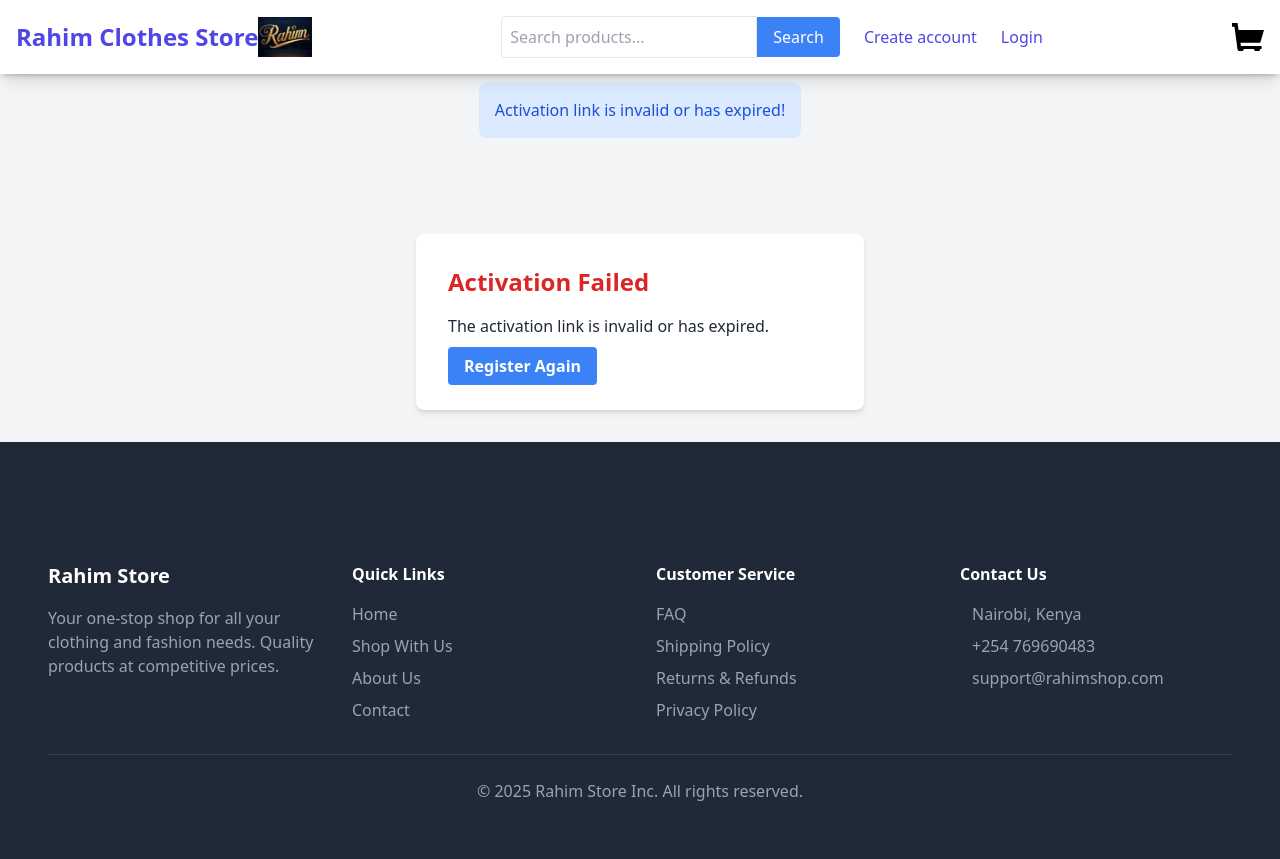
After one commit to rahim8050/Rahim-Online-Clothing-Store, a Django app: page /users/activate/1/1/ in a window 1280 px wide. The commit adds this page. Run offline with Django 5.2, Linux system fonts and the light colour scheme; style sheets or scripts are compiled from the project's sources; parts of the project's set-up code (start-up, migrations or seed data) failed here and were passed over; some libraries are stand-ins or nearby versions.

Commit message:
Implement account activation feature with email verification and update user authentication URLs

```diff
--- a/templates/includes/nav.html
+++ b/templates/includes/nav.html
@@ -22,20 +22,20 @@
 
                 <!-- Navigation Items -->
                 <div class="flex items-center space-x-6">
-                    <a href="{% url 'register'%}" class="text-indigo-600 hover:text-indigo-800 transition-colors duration-300">
+                    <a href="{% url 'users:register'%}" class="text-indigo-600 hover:text-indigo-800 transition-colors duration-300">
                         Create account
                     </a>
 
                     <!-- Auth Section -->
                     <div class="flex items-center">
                         {% if user.is_authenticated %}
-                        <form method="post" action="{% url 'logout' %}">
+                        <form method="post" action="{% url 'users:logout' %}">
                             {% csrf_token %}
                             <button class="text-indigo-600 hover:text-indigo-800 transition-colors duration-300"
                                     type="submit">Logout</button>
                         </form>
                         {% else %}
-                        <a href="{% url 'login' %}"
+                        <a href="{% url 'users:login' %}"
                            class="text-indigo-600 hover:text-indigo-800 transition-colors duration-300">
                             Login
                         </a>
@@ -89,18 +89,18 @@
 
             <!-- Mobile Navigation Links -->
             <div class="flex flex-col space-y-2 border-t pt-4">
-                <a href="{% url 'register'%}" class="px-4 py-2 text-indigo-600 hover:text-indigo-800">
+                <a href="{% url 'users:register'%}" class="px-4 py-2 text-indigo-600 hover:text-indigo-800">
                     Create account
                 </a>
                 {% if user.is_authenticated %}
-                <form method="post" action="{% url 'logout' %}" class="px-4 py-2">
+                <form method="post" action="{% url 'users:logout' %}" class="px-4 py-2">
                     {% csrf_token %}
                     <button type="submit" class="text-indigo-600 hover:text-indigo-800">
                         Logout
                     </button>
                 </form>
                 {% else %}
-                <a href="{% url 'login'%}" class="px-4 py-2 text-indigo-600 hover:text-indigo-800">
+                <a href="{% url 'users:login'%}" class="px-4 py-2 text-indigo-600 hover:text-indigo-800">
                     Login
                 </a>
                 {% endif %}
--- a/users/models.py
+++ b/users/models.py
@@ -1,7 +1,6 @@
 from django.contrib.auth.models import AbstractUser
-from django.db import models
 
-from product_app.models import Product
+
 
 
 # Create your models here.
--- /dev/null
+++ b/users/templates/users/accounts/activation_invalid.html
@@ -0,0 +1,12 @@
+{% extends 'base.html' %}
+
+{% block content %}
+<div class="max-w-md mx-auto mt-10 bg-white p-8 rounded-lg shadow-md">
+    <h2 class="text-2xl font-bold text-red-600 mb-4">Activation Failed</h2>
+    <p class="mb-4">The activation link is invalid or has expired.</p>
+    <a href="{% url 'users:register' %}"
+       class="bg-blue-500 hover:bg-blue-700 text-white font-bold py-2 px-4 rounded">
+        Register Again
+    </a>
+</div>
+{% endblock %}
--- a/users/templates/users/accounts/login.html
+++ b/users/templates/users/accounts/login.html
@@ -31,7 +31,7 @@
           Login
         </button>
       </form>
- <a href="{% url 'register' %}"
+ <a href="{% url 'users:register' %}"
    class="py-2 px-1 text-blue-500 font-semibold hover:text-blue-600
           transition-colors duration-300 hover:underline
           hover:underline-offset-4 decoration-2
--- a/users/templates/users/accounts/register.html
+++ b/users/templates/users/accounts/register.html
@@ -31,7 +31,7 @@
           Register
         </button>
       </form>
-    <a href="{% url 'register' %}"
+    <a href="{% url 'users:register' %}"
    class="py-2 px-1 text-blue-500 font-semibold hover:text-blue-600
           transition-colors duration-300 hover:underline
           hover:underline-offset-4 decoration-2
--- /dev/null
+++ b/users/tokens.py
@@ -0,0 +1,5 @@
+from django.contrib.auth.tokens import PasswordResetTokenGenerator
+class AccountActivationTokenGenerator(PasswordResetTokenGenerator):
+    def _make_hash_value(self, user, timestamp):
+        return f"{user.pk}{user.is_active}{timestamp}"
+account_activation_token = AccountActivationTokenGenerator()
--- a/users/urls.py
+++ b/users/urls.py
@@ -1,9 +1,11 @@
 from django.urls import path
 
-from users.views import Login, RegisterUser, Logout
-
+from users.views import Login, RegisterUser, Logout,activate
+app_name = "users"
 urlpatterns = [
 path("login/",Login.as_view(),name="login"),
 path("register/",RegisterUser.as_view(),name="register"),
 path("logout/", Logout.as_view(), name="logout"),
+ path('activate/<uidb64>/<token>/', activate, name='activate'),
+#  path('test-email/', test_email, name='test_email'),
 ]
--- a/users/views.py
+++ b/users/views.py
@@ -7,8 +7,11 @@ from django.core.mail import EmailMessage
 from django.shortcuts import render
 from django.template.loader import render_to_string
 from django.utils.encoding import force_bytes, force_str
-from django.utils.http import urlsafe_base64_encode
+from django.utils.http import  urlsafe_base64_encode, urlsafe_base64_decode
 from django.views.generic import FormView
+from django.http import HttpResponse
+from django.core.mail import send_mail
+
 
 
 from users.forms import RegisterUserForm
@@ -61,19 +64,44 @@ class RegisterUser(FormView):
 
 def profile(request):
     return render(request, 'users/accounts/profile.html')
+# def activate(request, uidb64, token):
+#     user =get_user_model()
+#     try:
+#         uid = force_str(urlsafe_base64_encode(uidb64))
+#         user = user.objects.get(pk=uid)
+#     except (TypeError, ValueError, OverflowError, user.DoesNotExist):
+#         user = None
+#     if user is not None and account_activation_token.check_token(user, token):
+#         user.is_active = True
+#         user.save()
+#         login(request, user)
+#         messages.success(request, "Your account has been activated successfully.")
+#         return render(request, 'users/accounts/activation_success.html')
+#     else:
+#         messages.error(request, "Activation link is invalid!")
+#         return render(request, 'users/accounts/activation_invalid.html')
+
+
+
+
 def activate(request, uidb64, token):
-    user =get_user_model()
+    User = get_user_model()
     try:
-        uid = force_str(urlsafe_base64_encode(uid))
-        user = user.objects.get(pk=uid)
-    except (TypeError, ValueError, OverflowError, user.DoesNotExist):
+        uid = force_str(urlsafe_base64_decode(uidb64))
+        user = User.objects.get(pk=uid)
+    except (TypeError, ValueError, OverflowError, User.DoesNotExist):
         user = None
+
     if user is not None and account_activation_token.check_token(user, token):
-        user.is_active = True
-        user.save()
-        login(request, user)
-        messages.success(request, "Your account has been activated successfully.")
-        return render(request, 'users/accounts/activation_success.html')
+        if not user.is_active:  # Only activate if not already active
+            user.is_active = True
+            user.save()
+            login(request, user)
+            messages.success(request, "Your account has been activated successfully.")
+            return render(request, 'users/accounts/activation_success.html')
+        else:
+            messages.info(request, "Your account is already active.")
+            return render(request, 'users/accounts/activation_success.html')
     else:
-        messages.error(request, "Activation link is invalid!")
+        messages.error(request, "Activation link is invalid or has expired!")
         return render(request, 'users/accounts/activation_invalid.html')
```
Also changed, not shown: CodeAlpa_Online_ClothesStore/settings.py (+15 -8 lines), users/templates/users/accounts/acc_activate_email.html (added, +7 -0 lines), users/templates/users/accounts/activation_success.html (added, +12 -0 lines).
